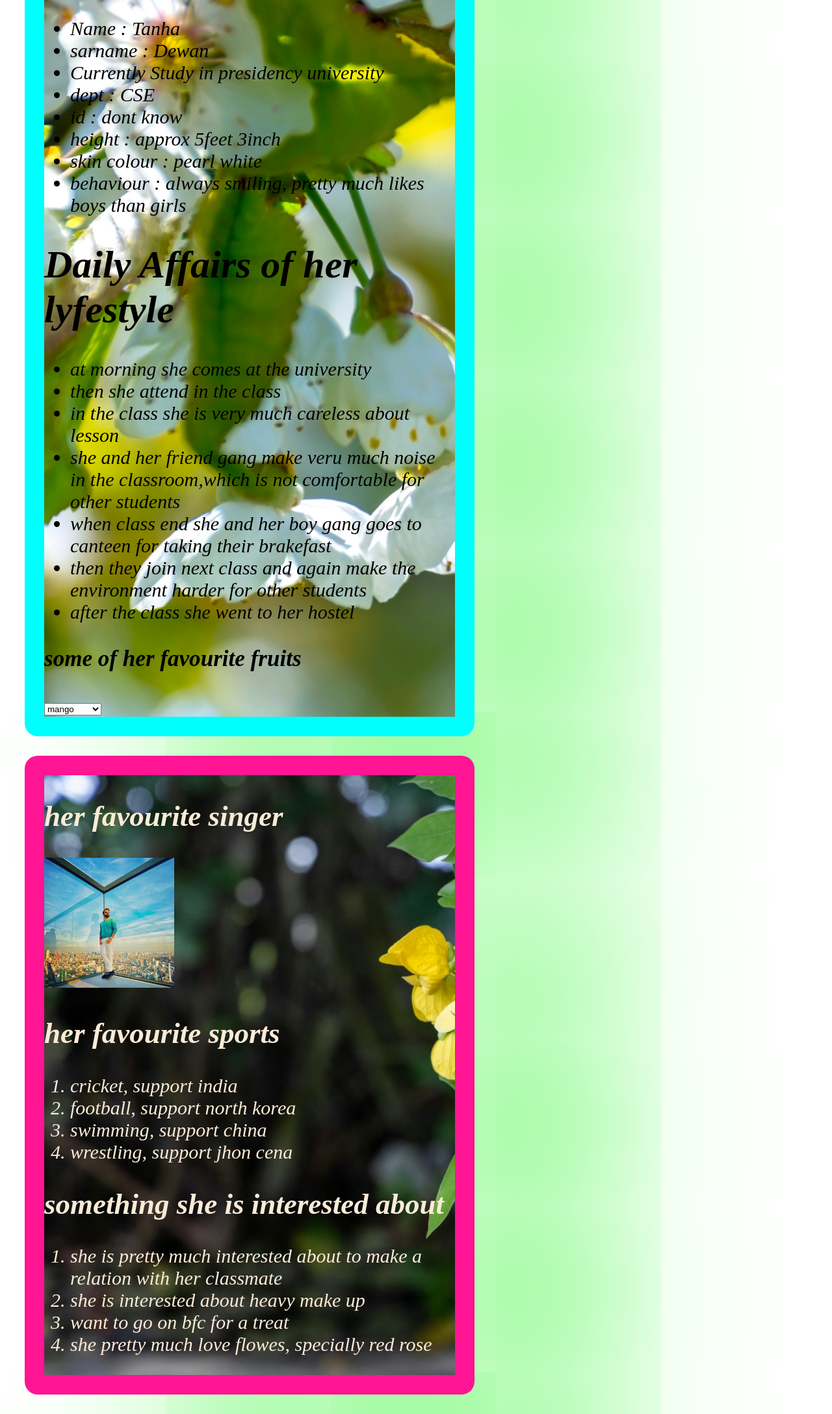
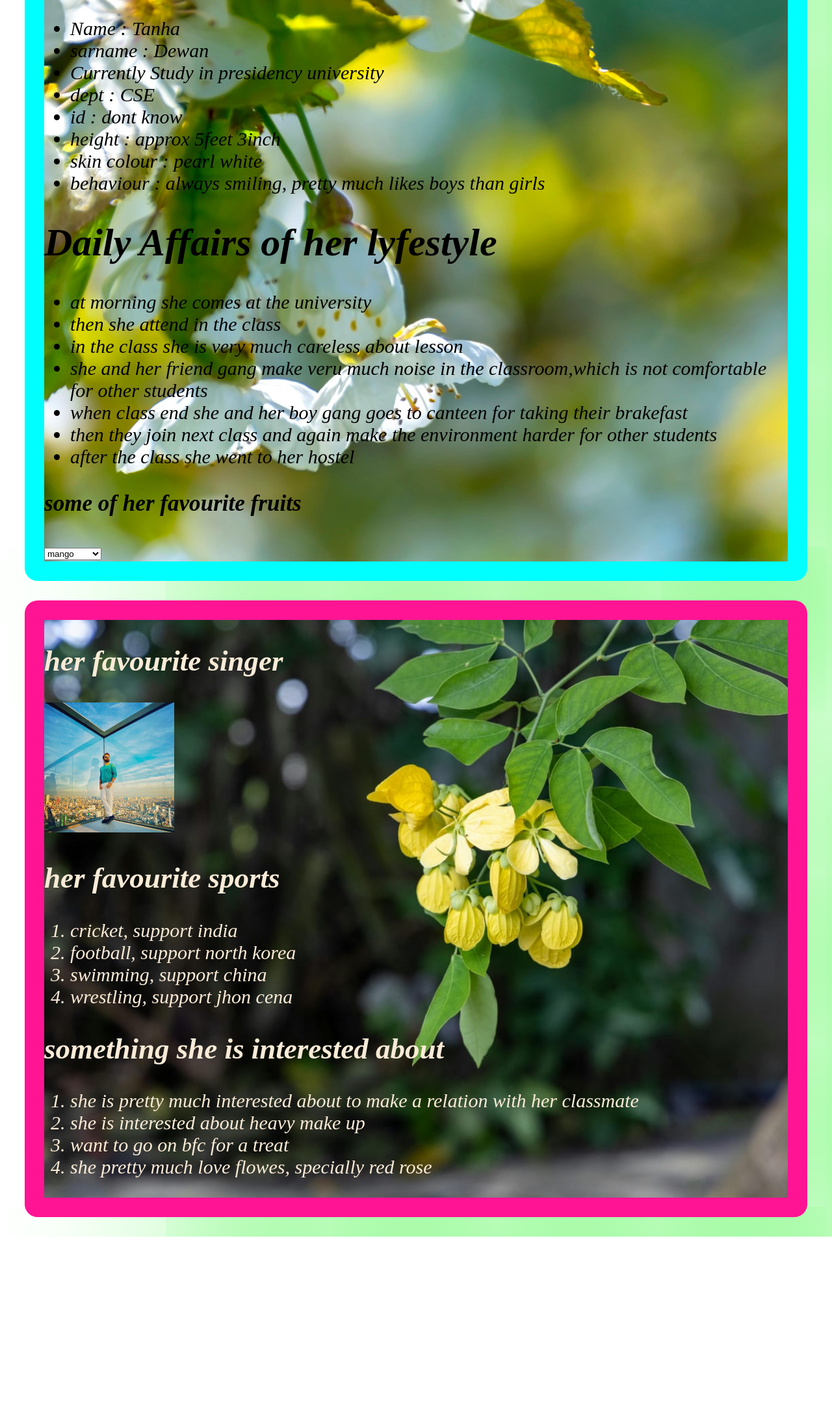
Before and after one commit to emonhasan17/second-practical-web, a plain HTML site: page index.html in a window 1280 px wide. Shown: the part 430-2606 px from the top of the page at 65% size. After the commit the page ends 2333 px from the top, so only its background shows below. Drawn offline with Linux system fonts and the light colour scheme; files whose address does not match are found by name.

Commit message:
correction

```diff
--- a/styles/dive.css
+++ b/styles/dive.css
@@ -3,7 +3,7 @@
     margin: 30px;
     border: 30px solid aqua;
     box-shadow: 220px 220px 320px palegreen;
-    width: 50%;
+    /* width: 50%; */
     background-size: cover;
     font-size: 30px;
     /* text-decoration: overline; */
@@ -22,7 +22,7 @@
     margin: 30px;
     border: 30px solid deeppink;
     box-shadow: 220px 220px 320px palegreen;
-    width: 50%;
+    /* width: 50%; */
     font-size: 30px;
     font-style: italic;
     background-image: url(image/f.jpg);
```
